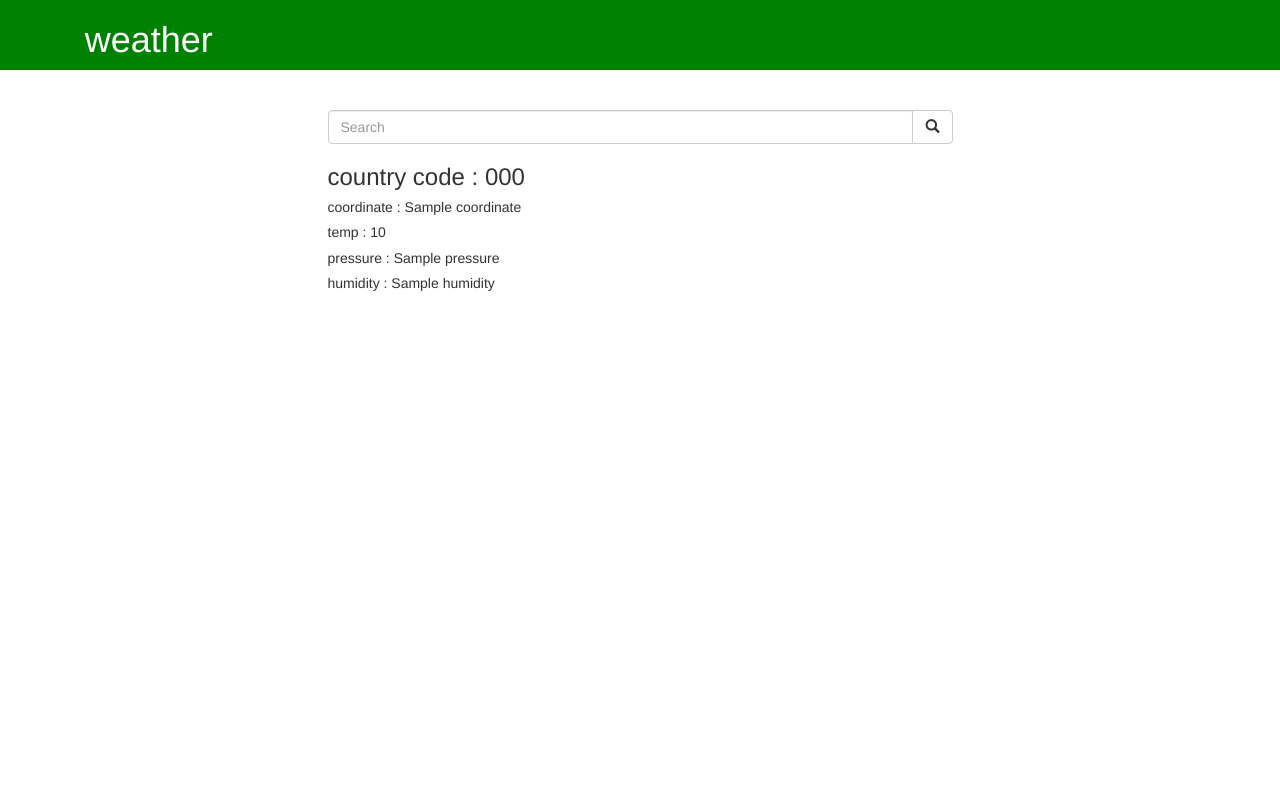
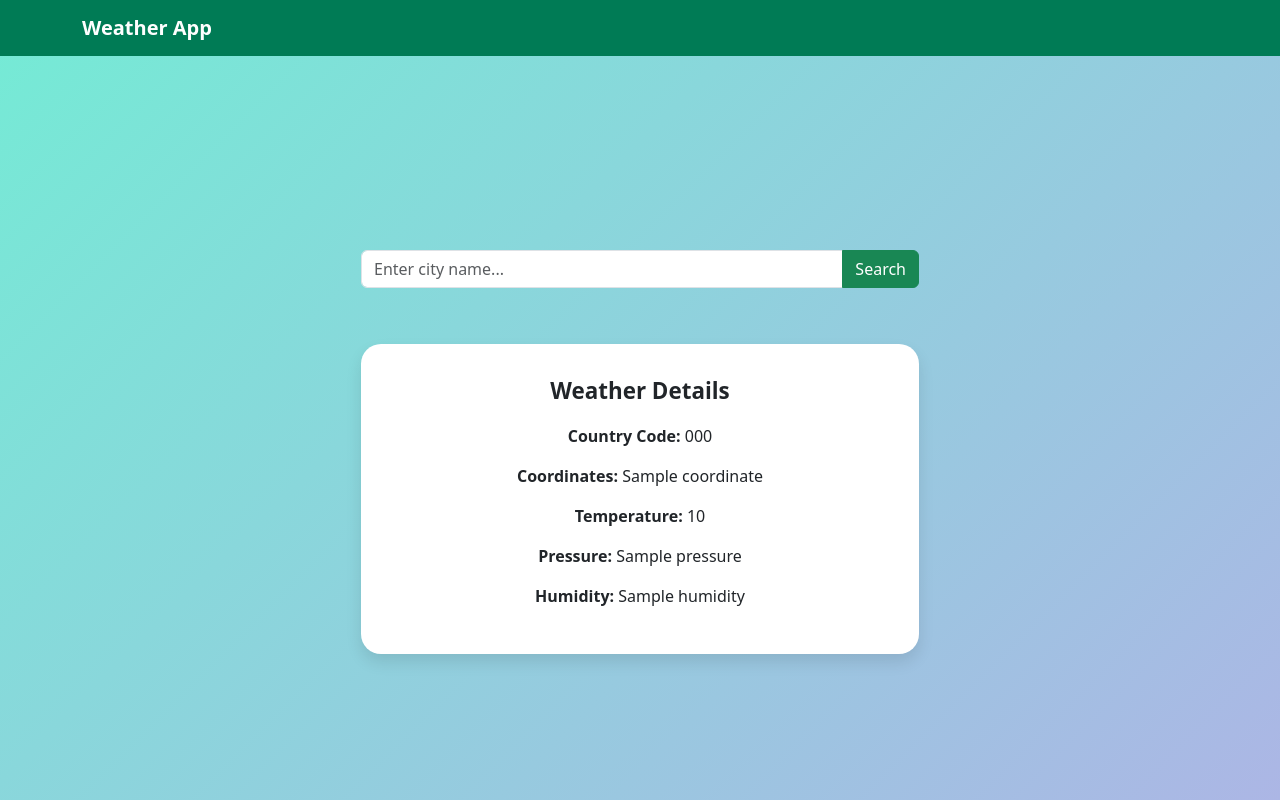
Before and after one commit to ak101secure/Weather-app-, a Django app: template weather/main/templates/main/index.html in a window 1280 px wide. Run offline with Django 4.2, Linux system fonts and the light colour scheme; the template is opened without the code that fills it: most values are stand-ins (such as "Sample title", 1, 10 or a date in 2020); some libraries are stand-ins or nearby versions.

Commit message:
change code

```diff
--- a/weather/main/templates/main/index.html
+++ b/weather/main/templates/main/index.html
@@ -1,48 +1,81 @@
 <!DOCTYPE html>
-<html lang="en" dir="ltr">
+<html lang="en">
 
 <head>
-  <meta charset="utf-8">
-  <title>weather</title>
-  <!-- Latest compiled and minified CSS -->
-  <link rel="stylesheet" href="https://maxcdn.bootstrapcdn.com/bootstrap/3.4.0/css/bootstrap.min.css">
+  <meta charset="UTF-8">
+  <title>Weather App</title>
+  <meta name="viewport" content="width=device-width, initial-scale=1">
 
-  <!-- jQuery library -->
-  <script src="https://ajax.googleapis.com/ajax/libs/jquery/3.4.1/jquery.min.js"></script>
+  <!-- Bootstrap 5 CDN -->
+  <link href="https://cdn.jsdelivr.net/npm/bootstrap@5.3.0/dist/css/bootstrap.min.css" rel="stylesheet">
+  <script src="https://cdn.jsdelivr.net/npm/bootstrap@5.3.0/dist/js/bootstrap.bundle.min.js"></script>
 
-  <!-- Latest compiled JavaScript -->
-  <script src="https://maxcdn.bootstrapcdn.com/bootstrap/3.4.0/js/bootstrap.min.js"></script>
+  <style>
+    body {
+      background: linear-gradient(135deg, #74ebd5, #acb6e5);
+      min-height: 100vh;
+      display: flex;
+      flex-direction: column;
+    }
 
+    .navbar {
+      background-color: #007B55;
+    }
+
+    .navbar-brand {
+      color: white;
+      font-weight: bold;
+    }
+
+    .weather-box {
+      background-color: white;
+      border-radius: 20px;
+      padding: 30px;
+      box-shadow: 0 8px 16px rgba(0, 0, 0, 0.1);
+      margin-top: 40px;
+    }
+
+    .weather-title {
+      font-weight: bold;
+      font-size: 1.4rem;
+    }
+  </style>
 </head>
 
 <body>
-  <nav class="row" style="background: green; color: white;">
-    <h1 class="col-md-3 text-center">weather</h1>
+  <nav class="navbar navbar-expand-lg">
+    <div class="container">
+      <a class="navbar-brand" href="#">Weather App</a>
+    </div>
   </nav>
-  <br />
-  <br />
-  <center class="row">
-    <form method="post" class="col-md-6 col-md-offset-3">
+
+  <div class="container d-flex flex-column align-items-center justify-content-center flex-grow-1">
+
+    <form method="post" class="col-md-6 mt-5">
       {% csrf_token %}
-      <div class="input-group">
-        <input type="text" class="form-control" name="city" placeholder="Search">
-        <div class="input-group-btn">
-          <button class="btn btn-default" type="submit">
-            <i class="glyphicon glyphicon-search"></i>
-          </button>
-        </div>
-        <form>
-  </center>
-  <div class="row">
+      <div class="input-group mb-3">
+        <input type="text" class="form-control" name="city" placeholder="Enter city name..." required>
+        <button class="btn btn-success" type="submit">
+          <i class="bi bi-search"></i> Search
+        </button>
+      </div>
+    </form>
+
     {% if country_code and coordinate and temp and pressure and humidity %}
-    <div class="col-md-6 col-md-offset-3">
-      <h3>country code : {{country_code}}</h1>
-        <h5>coordinate : {{coordinate}}</h5>
-        <h5>temp : {{temp}}</h5>
-        <h5>pressure : {{pressure}} </h5>
-        <h5>humidity : {{humidity}}</h5>
+    <div class="weather-box col-md-6 text-center">
+      <div class="weather-title mb-3">Weather Details</div>
+      <p><strong>Country Code:</strong> {{country_code}}</p>
+      <p><strong>Coordinates:</strong> {{coordinate}}</p>
+      <p><strong>Temperature:</strong> {{temp}}</p>
+      <p><strong>Pressure:</strong> {{pressure}}</p>
+      <p><strong>Humidity:</strong> {{humidity}}</p>
+    </div>
+    {% elif error %}
+    <div class="alert alert-danger mt-4 col-md-6 text-center">
+      {{ error }}
     </div>
     {% endif %}
+
   </div>
 </body>
 
--- a/weather/main/views.py
+++ b/weather/main/views.py
@@ -17,7 +17,7 @@ def index(request):
 
 		source = urllib.request.urlopen(
 		'http://api.openweathermap.org/data/2.5/weather?q='
-		+ city + '&appid=a4abf770-0f39-11ee-8bb8-630c4f7ddbff').read()
+		+ city + '&').read()
 
 		list_of_data = json.loads(source)
 
```
